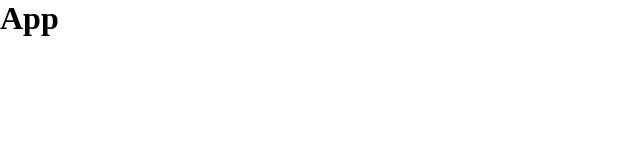
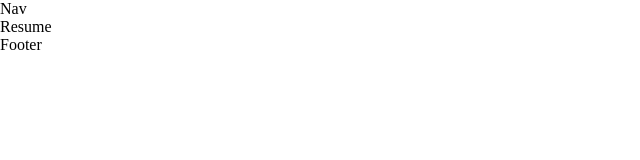
Before and after one commit to tahseenio/Portfolio-2022, a React (Create React App) app: page /resume in a window 1280 px wide. Shown: the top 160 px of the page, without its empty margins (0-640 px from the left). Built offline with nearby package versions, Linux system fonts and the light colour scheme.

Commit message:
added notes of future components

```diff
--- a/public/index.html
+++ b/public/index.html
@@ -24,7 +24,7 @@
       work correctly both with client-side routing and a non-root public URL.
       Learn how to configure a non-root public URL by running `npm run build`.
     -->
-    <title>React App</title>
+    <title>Tahseen Islam Portfolio</title>
   </head>
   <body>
     <noscript>You need to enable JavaScript to run this app.</noscript>
--- a/src/App.tsx
+++ b/src/App.tsx
@@ -1,9 +1,18 @@
+import { BrowserRouter as Router } from 'react-router-dom';
+import AnimatedRoutes from './components/AnimatedRoutes';
+
 import './App.css';
+import Nav from './components/Nav';
+import Footer from './components/Footer';
 
 function App() {
   return (
     <div className='App'>
-      <h1>App</h1>
+      <Router>
+        <Nav />
+        <AnimatedRoutes />
+        <Footer />
+      </Router>
     </div>
   );
 }
--- /dev/null
+++ b/src/components/AnimatedRoutes.jsx
@@ -0,0 +1,18 @@
+import { AnimatePresence } from "framer-motion"
+import { Routes, Route, useLocation } from 'react-router-dom';
+import Landing from "../pages/Landing";
+import Resume from "../pages/Resume";
+
+const AnimatedRoutes = () => {
+  const location = useLocation()
+  return (
+    <AnimatePresence initial={false} exitBeforeEnter={true}>
+      <Routes location={location} key={location.pathname}>
+        <Route path='/' element={<Landing />} />
+        <Route path='/resume' element={<Resume />} />
+      </Routes>
+    </AnimatePresence>
+  )
+}
+
+export default AnimatedRoutes
--- /dev/null
+++ b/src/components/Footer.jsx
@@ -0,0 +1,10 @@
+// TODO: what will footer include?
+// TODO: get an idea for Footer UI
+
+const Footer = () => {
+  return (
+    <div>Footer</div>
+  )
+}
+
+export default Footer
--- /dev/null
+++ b/src/components/Nav.jsx
@@ -0,0 +1,18 @@
+// TODO: What should the nav bar include?
+// TODO: get a nav bar design UI
+// -> nav underline moves to next selected nav link
+// TODO: animate my T logo
+// TODO: on current tab add an underline on that title
+// TODO: dark mode
+// TODO: after a certain point, nav bar gets hidden and on scroll up nav bar is shown
+
+// MOTION
+// TODO: animated dark mode toggle
+
+const Nav = () => {
+  return (
+    <div>Nav</div>
+  )
+}
+
+export default Nav
--- /dev/null
+++ b/src/pages/Landing.tsx
@@ -0,0 +1,12 @@
+// TODO: what should landing page include?
+
+// MOTION
+// TODO: add a parallax effect for my name and a background image
+// TODO: add a scroll effect with a slight bounce effect similar to apples UI
+// ANIMATION SHARED LAYOUT
+
+const Landing = () => {
+  return <div>Landing</div>;
+};
+
+export default Landing;
--- /dev/null
+++ b/src/pages/Resume.tsx
@@ -0,0 +1,7 @@
+// TODO: figure out how to generate resume this based on reading my current pdf.
+
+const Resume = () => {
+  return <div>Resume</div>;
+};
+
+export default Resume;
```
Also changed, not shown: src/components/Contact.jsx (added, +11 -0 lines), src/components/ui/Language.jsx (added, +12 -0 lines), src/components/ui/ProjectCard.jsx (added, +16 -0 lines).
